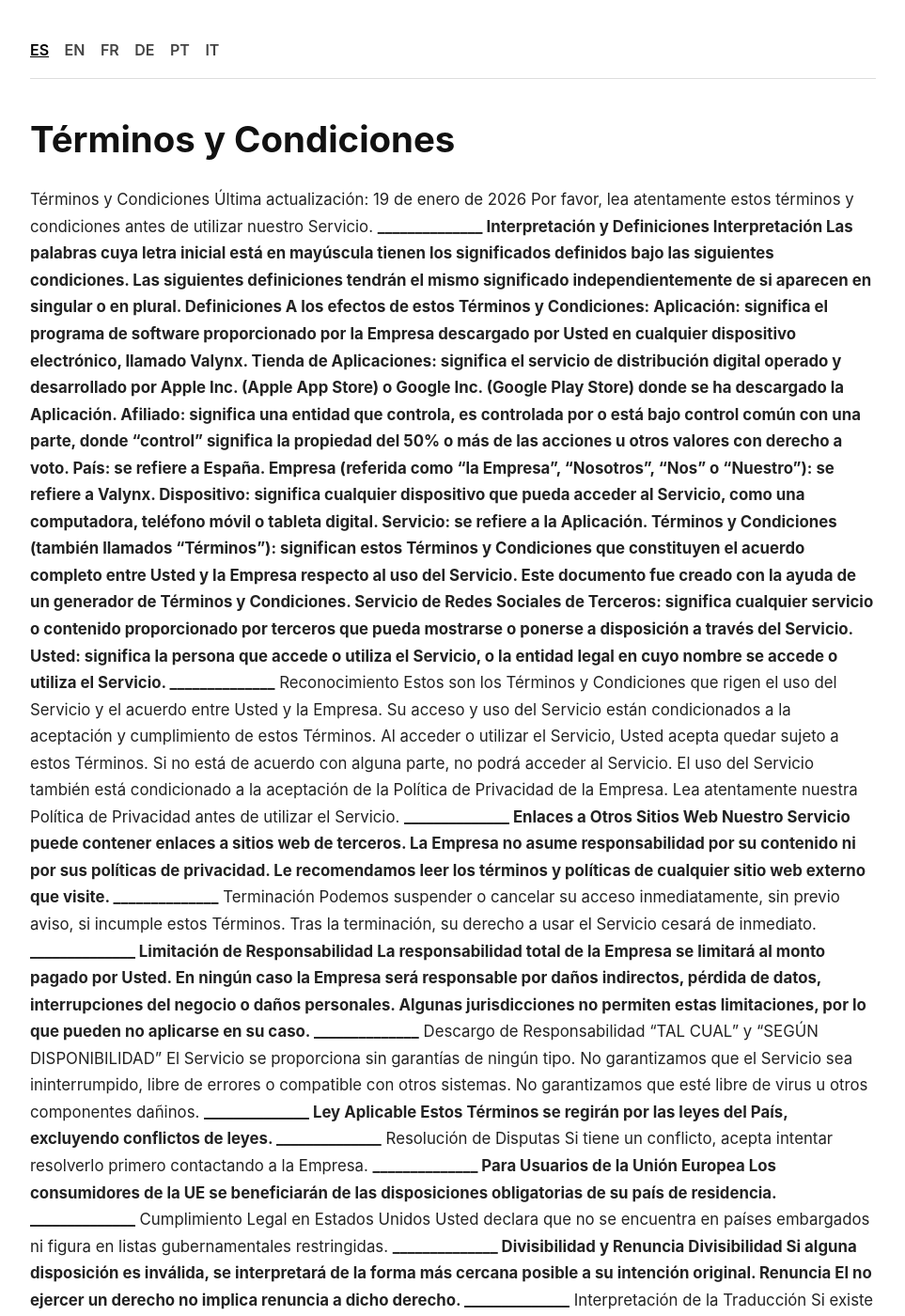
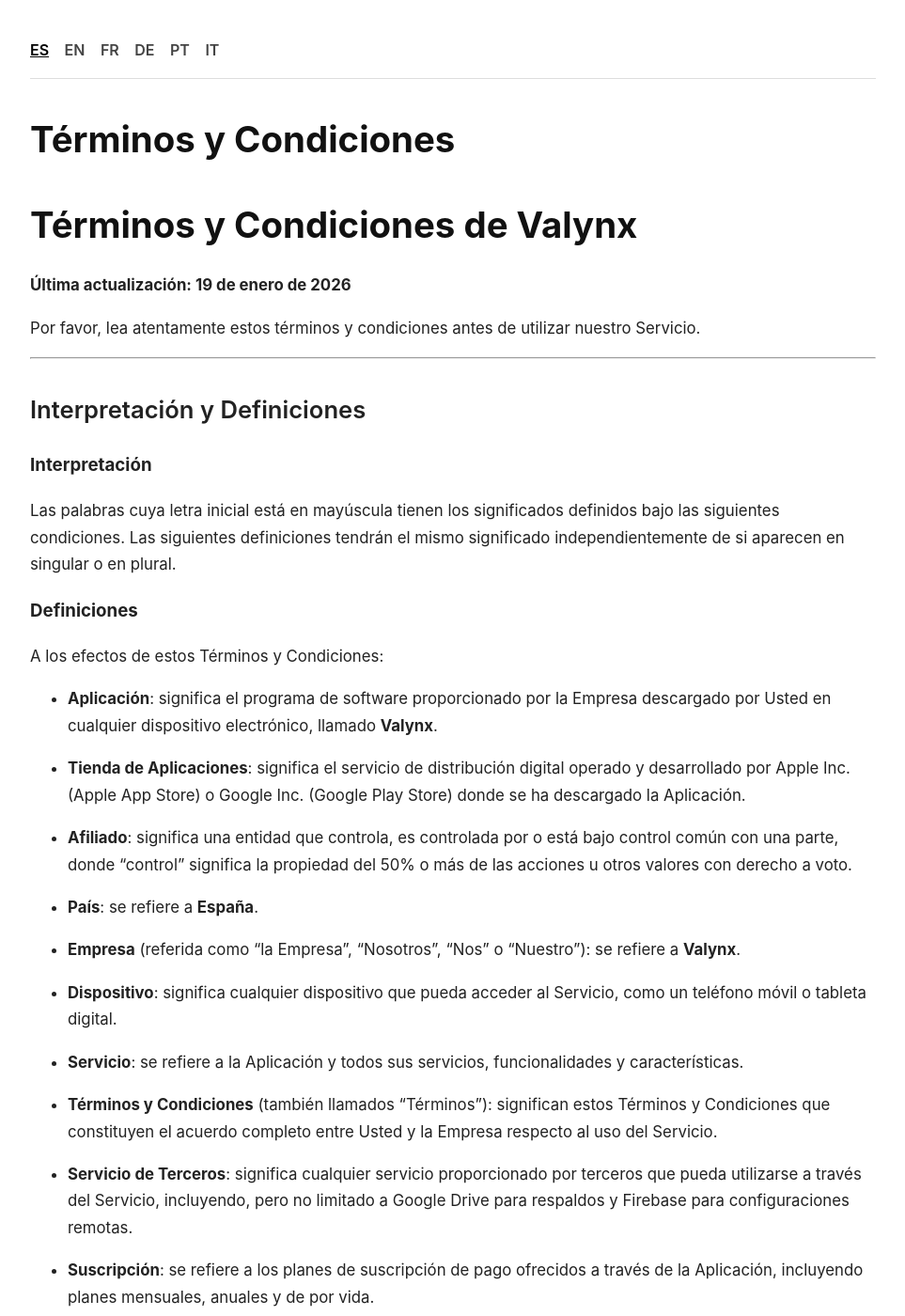
Before and after one commit to jdnc9401-debug/valynx-legal, a Jekyll site: the page built from _es/terms.md, in a window 1280 px wide and 1400 px high. Shown: the whole window at 94% size, without its empty margins (158-1121 px from the left). Built offline with Jekyll 4.4.1, drawn with Linux system fonts in a browser that asks for light colours; some of the changed text lies outside the part shown.

Commit message:
Update terms.md

```diff
--- a/_es/terms.md
+++ b/_es/terms.md
@@ -4,82 +4,7 @@ title: "Términos y Condiciones"
 lang: es
 doc: terms
 ---
-Términos y Condiciones
-Última actualización: 19 de enero de 2026
-Por favor, lea atentamente estos términos y condiciones antes de utilizar nuestro Servicio.
-________________________________________
-Interpretación y Definiciones
-Interpretación
-Las palabras cuya letra inicial está en mayúscula tienen los significados definidos bajo las siguientes condiciones. Las siguientes definiciones tendrán el mismo significado independientemente de si aparecen en singular o en plural.
-Definiciones
-A los efectos de estos Términos y Condiciones:
-Aplicación: significa el programa de software proporcionado por la Empresa descargado por Usted en cualquier dispositivo electrónico, llamado Valynx.
-Tienda de Aplicaciones: significa el servicio de distribución digital operado y desarrollado por Apple Inc. (Apple App Store) o Google Inc. (Google Play Store) donde se ha descargado la Aplicación.
-Afiliado: significa una entidad que controla, es controlada por o está bajo control común con una parte, donde "control" significa la propiedad del 50% o más de las acciones u otros valores con derecho a voto.
-País: se refiere a España.
-Empresa (referida como "la Empresa", "Nosotros", "Nos" o "Nuestro"): se refiere a Valynx.
-Dispositivo: significa cualquier dispositivo que pueda acceder al Servicio, como una computadora, teléfono móvil o tableta digital.
-Servicio: se refiere a la Aplicación.
-Términos y Condiciones (también llamados "Términos"): significan estos Términos y Condiciones que constituyen el acuerdo completo entre Usted y la Empresa respecto al uso del Servicio. Este documento fue creado con la ayuda de un generador de Términos y Condiciones.
-Servicio de Redes Sociales de Terceros: significa cualquier servicio o contenido proporcionado por terceros que pueda mostrarse o ponerse a disposición a través del Servicio.
-Usted: significa la persona que accede o utiliza el Servicio, o la entidad legal en cuyo nombre se accede o utiliza el Servicio.
-________________________________________
-Reconocimiento
-Estos son los Términos y Condiciones que rigen el uso del Servicio y el acuerdo entre Usted y la Empresa.
-Su acceso y uso del Servicio están condicionados a la aceptación y cumplimiento de estos Términos.
-Al acceder o utilizar el Servicio, Usted acepta quedar sujeto a estos Términos.
-Si no está de acuerdo con alguna parte, no podrá acceder al Servicio.
-El uso del Servicio también está condicionado a la aceptación de la Política de Privacidad de la Empresa.
-Lea atentamente nuestra Política de Privacidad antes de utilizar el Servicio.
-________________________________________
-Enlaces a Otros Sitios Web
-Nuestro Servicio puede contener enlaces a sitios web de terceros.
-La Empresa no asume responsabilidad por su contenido ni por sus políticas de privacidad.
-Le recomendamos leer los términos y políticas de cualquier sitio web externo que visite.
-________________________________________
-Terminación
-Podemos suspender o cancelar su acceso inmediatamente, sin previo aviso, si incumple estos Términos.
-Tras la terminación, su derecho a usar el Servicio cesará de inmediato.
-________________________________________
-Limitación de Responsabilidad
-La responsabilidad total de la Empresa se limitará al monto pagado por Usted.
-En ningún caso la Empresa será responsable por daños indirectos, pérdida de datos, interrupciones del negocio o daños personales.
-Algunas jurisdicciones no permiten estas limitaciones, por lo que pueden no aplicarse en su caso.
-________________________________________
-Descargo de Responsabilidad
-"TAL CUAL" y "SEGÚN DISPONIBILIDAD"
-El Servicio se proporciona sin garantías de ningún tipo.
-No garantizamos que el Servicio sea ininterrumpido, libre de errores o compatible con otros sistemas.
-No garantizamos que esté libre de virus u otros componentes dañinos.
-________________________________________
-Ley Aplicable
-Estos Términos se regirán por las leyes del País, excluyendo conflictos de leyes.
-________________________________________
-Resolución de Disputas
-Si tiene un conflicto, acepta intentar resolverlo primero contactando a la Empresa.
-________________________________________
-Para Usuarios de la Unión Europea
-Los consumidores de la UE se beneficiarán de las disposiciones obligatorias de su país de residencia.
-________________________________________
-Cumplimiento Legal en Estados Unidos
-Usted declara que no se encuentra en países embargados ni figura en listas gubernamentales restringidas.
-________________________________________
-Divisibilidad y Renuncia
-Divisibilidad
-Si alguna disposición es inválida, se interpretará de la forma más cercana posible a su intención original.
-Renuncia
-El no ejercer un derecho no implica renuncia a dicho derecho.
-________________________________________
-Interpretación de la Traducción
-Si existe conflicto, prevalecerá el texto original en inglés.
-________________________________________
-Cambios en estos Términos
-Nos reservamos el derecho de modificarlos en cualquier momento.
-Si continúa usando el Servicio, acepta los cambios.
-________________________________________
-Contáctanos
-Si tiene preguntas, puede escribirnos:
-📧 valynxsolutions@outlook.com
+
 # Términos y Condiciones de Valynx
 
 **Última actualización: 19 de enero de 2026**
```
